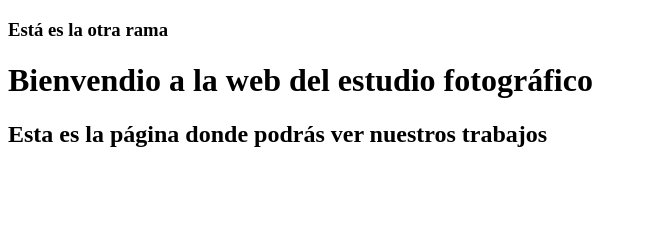
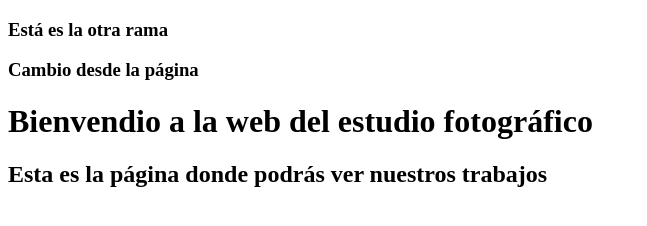
Before and after one commit to kiajaguar/pagina-web, a plain HTML site: page index.html in a window 1280 px wide. Shown: the whole page, without its empty margins (0-647 px from the left). Drawn offline with Linux system fonts and the light colour scheme.

Commit message:
Cambio desde la página git

```diff
--- a/index.html
+++ b/index.html
@@ -6,6 +6,7 @@
 </head>
 <body>
 	<h3>Está es la otra rama</h3>
+	<h3>Cambio desde la página</h3>
 	<h1>Bienvendio a la web del estudio fotográfico</h1>
 	<h2>Esta es la página donde podrás ver nuestros trabajos</h2>
 </body>
```
